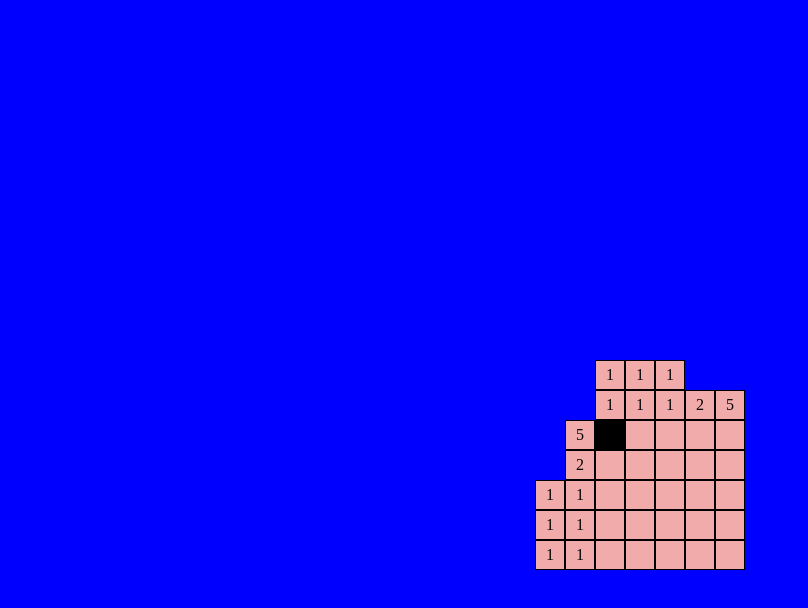
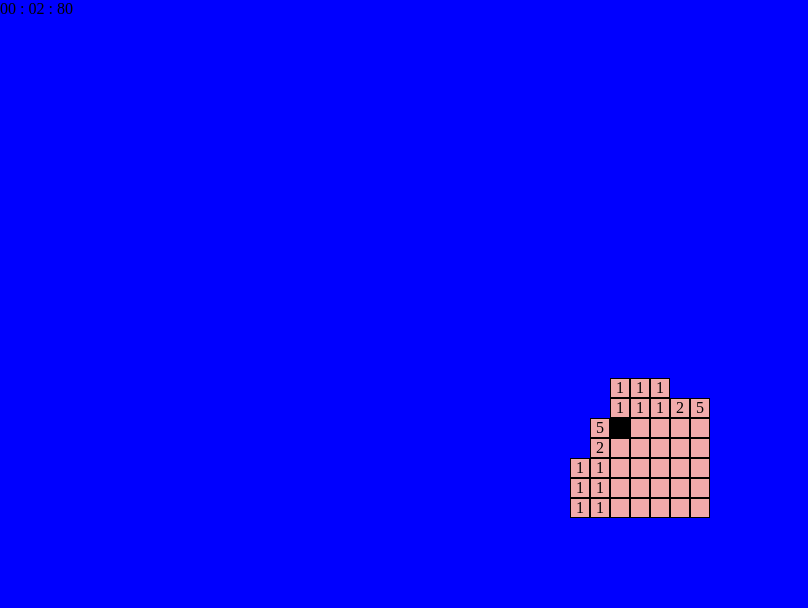
Before and after one commit to MaxRattle/Nonograms, a plain HTML site: page index.html in a window 1280 px wide. Both pictures are taken after a click on the element 610 px from the left and 435 px from the top of the page. Shown: the whole page, without its empty margins (0-808 px from the left). Drawn offline with Linux system fonts and the light colour scheme.

Commit message:
feat: add timer but need to do modal window for work correctly

```diff
--- a/index.html
+++ b/index.html
@@ -7,5 +7,14 @@
         <link rel="stylesheet" href="style.css">
         <script defer src="index.js"></script>
     </head>
-    <body></body>
+    <body>
+        <div class="modal"></div>
+        <div class="timer">
+            <span class="minutes">00</span>
+            <span class="separator">:</span>
+            <span class="seconds">00</span>
+            <span class="separator">:</span>
+            <span class="miliseconds">00</span>
+        </div>
+    </body>
 </html>
--- a/index.js
+++ b/index.js
@@ -196,3 +196,45 @@ winningIds.forEach(function (id) {
 });
 
 // Генерация таймера
+//
+
+// Добавляем обработчики событий для работы таймера
+let interval;
+let minutes = 0;
+let seconds = 0;
+let miliseconds = 0;
+
+const spanMinutes = document.querySelector(".minutes");
+const spanSeconds = document.querySelector(".seconds");
+const spanMiliseconds = document.querySelector(".miliseconds");
+
+function startTimer() {
+  miliseconds++;
+  spanMiliseconds.innerHTML = miliseconds;
+
+  if (miliseconds > 99) {
+    seconds++;
+    miliseconds = 0;
+    if (seconds < 10) {
+      spanSeconds.innerHTML = "0" + seconds;
+    } else {
+      spanSeconds.innerHTML = seconds;
+    }
+    if (seconds > 59) {
+      minutes++;
+      spanMinutes.innerHTML = minutes;
+      seconds = 0;
+    }
+  }
+}
+
+let isTimerRunnig = false;
+divGridContainer.addEventListener("click", () => {
+  if (!isTimerRunnig) {
+    interval = setInterval(startTimer, 10);
+    isTimerRunnig = true;
+  }
+  if (allIdsAreMarked) {
+    clearInterval(interval);
+  }
+});
--- a/style.css
+++ b/style.css
@@ -52,8 +52,8 @@ body {
 .cell,
 .cell_column,
 .cell_row {
-  width: 30px;
-  height: 30px;
+  width: 20px;
+  height: 20px;
   background-color: rgb(241, 171, 171);
   border: 1px solid black;
   display: flex;
```
Also changed, not shown: results/15x15 ок/2024.png (renamed from results/15x15 нужно проверить размеры сеток/2024.png), results/15x15 ок/apple.png (renamed from results/15x15 нужно проверить размеры сеток/apple.png), results/15x15 ок/cementory.png (renamed from results/15x15 нужно проверить размеры сеток/cementory.png), results/15x15 ок/dota2.png (renamed from results/15x15 нужно проверить размеры сеток/dota2.png), results/15x15 ок/plus.png (renamed from results/15x15 нужно проверить размеры сеток/plus.png).
